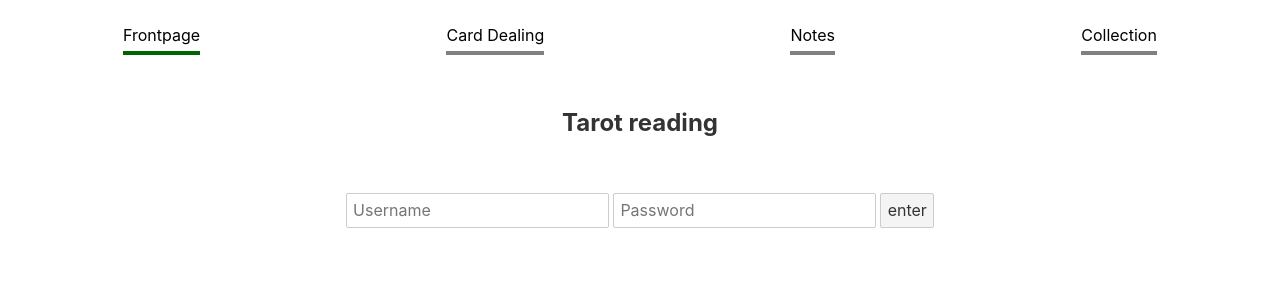
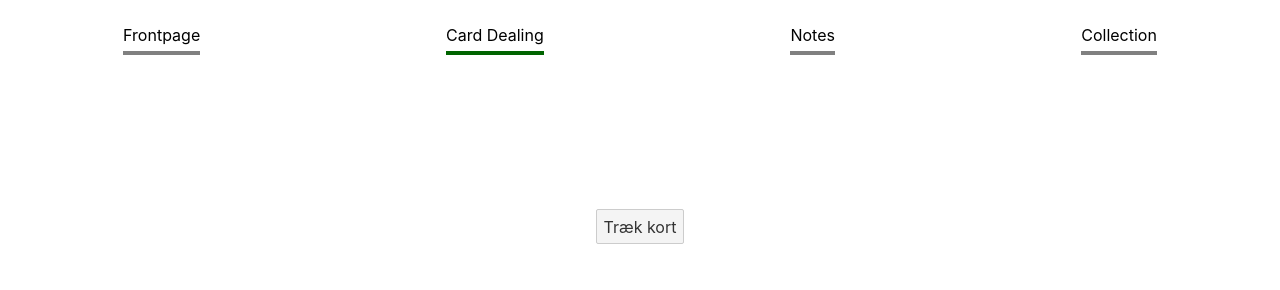
Before and after one commit to mierjar/eksamensprojekt, a Svelte app: page / in a window 1280 px wide. Shown: the top 290 px of the page. Built offline with nearby package versions, Linux system fonts and the light colour scheme; grey boxes are pictures that could not be loaded.

Commit message:
yes
Co-authored-by: bananpalme <bananpalme@users.noreply.github.com>

```diff
--- a/src/App.svelte
+++ b/src/App.svelte
@@ -5,8 +5,21 @@
 	import Collection from './components/Collection.svelte'
 	import Notes from './components/Notes.svelte';
 	let menu = ['Frontpage', 'Card Dealing', 'Notes', 'Collection']
-	let activePage = menu[0]
+	let activePage = menu[1]
 	let savedCards = []
+	let cardStock
+
+	fetch("./assets/tarot-images.json")
+    .then( res => res.json())
+    .then(json => {
+      console.log(json)
+      if(json.cards) cardStock = json.cards
+    })
+    .catch(function (error) {
+      // handle what went wrong
+      console.log(error)
+    });
+
 </script>
 
 <header>
@@ -18,7 +31,7 @@
 	{#if activePage == menu[0]}
 	<Frontpage bind:activePage={activePage}/>
 	{:else if  activePage == menu[1]}
-	<CardDealing bind:savedCards={savedCards}/>
+	<CardDealing bind:savedCards={savedCards} {cardStock}/>
 	{:else if  activePage == menu[2]}
 	<Notes bind:savedCards={savedCards}/>
 	{:else if activePage == menu[3]}
--- a/src/components/CardDealing.svelte
+++ b/src/components/CardDealing.svelte
@@ -1,29 +1,31 @@
 <script>
     import Cards from "./Cards.svelte";
     export let savedCards
+    export let cardStock
+    let newCards = []
 
 
 
-    fetch("./assets/tarot-images.json")
-    .then( res => res.json())
-    .then(json => {
-      console.log(json)
-      if(json.cards) savedCards = json.cards
-      console.log(savedCards)
-    })
-    .catch(function (error) {
-      // handle what went wrong
-      console.log(error)
-    });
+    const drawCards = () => {
+      for (let i = 0; i < 3; i++) {
+        let idx = Math.floor(Math.random() * cardStock.length);
+        newCards = [...newCards, (cardStock[idx])]
+        cardStock.splice(idx, 1);
+      }
+      console.log(newCards)
+    }
 
 </script>
 
 <main class='page'>
+    <button on:click={drawCards}>Træk kort</button>
     <div class="kort">
-      {#each savedCards as c}
-        <Cards {c} bind:savedCards={savedCards}/>
+      {#each newCards as c}
+        <Cards {c} />
       {/each}
     </div>
 </main>
 
-<style></style>
+<style>
+
+</style>
--- a/src/components/Cards.svelte
+++ b/src/components/Cards.svelte
@@ -4,7 +4,7 @@
 </script>
 
 <main>
-    <Modal wrapper={false} big={true} button={false}>
+        <Modal basic big={true}>
             <Content>
                 <h1>{c.name}</h1>
                 <h5>{c.fortune_telling}</h5>
@@ -23,4 +23,9 @@
     img{
         height: 10rem;
     }
+
+    .modal-backdrop {
+   background-color: yellow;
+}
+
 </style>
```
Lines whose indentation alone changed are shown as unchanged.
